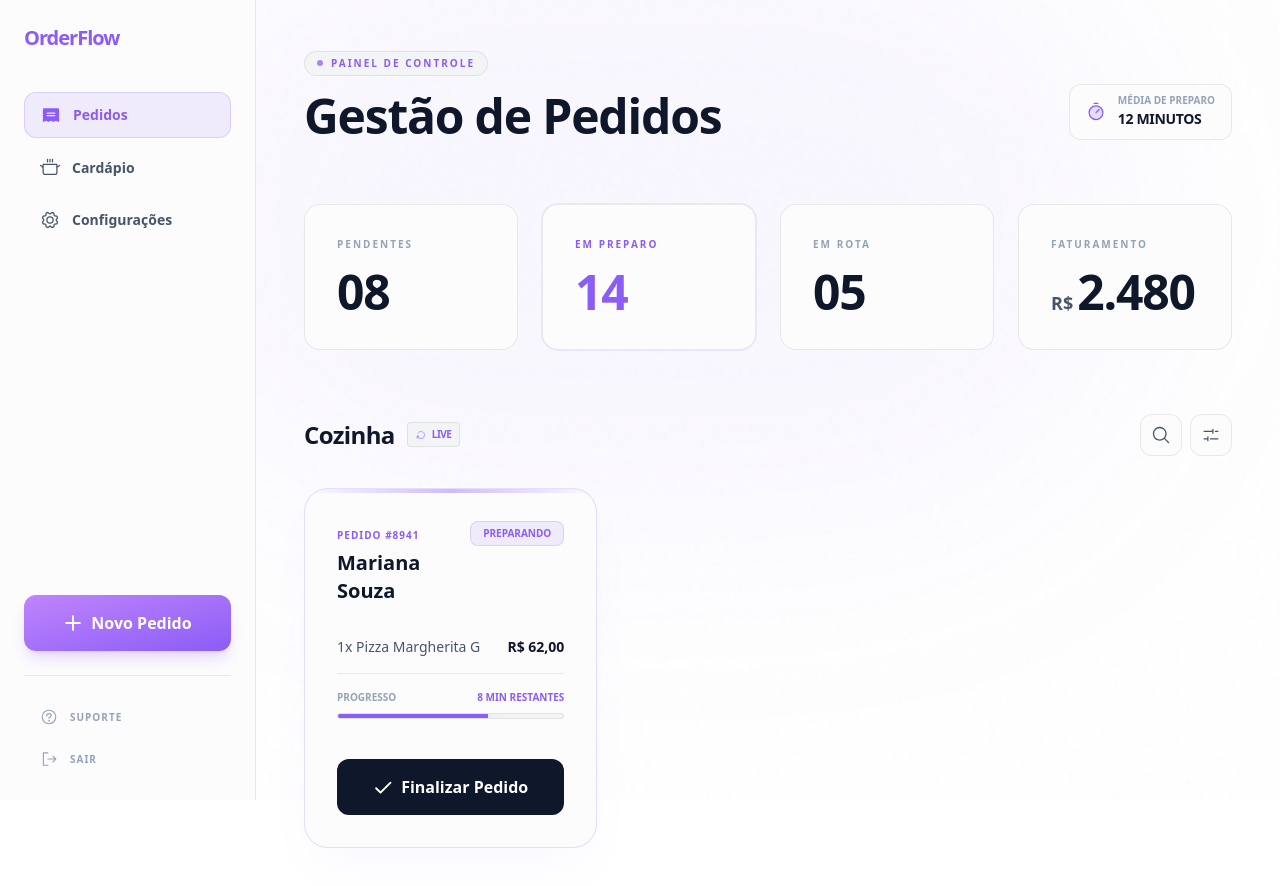
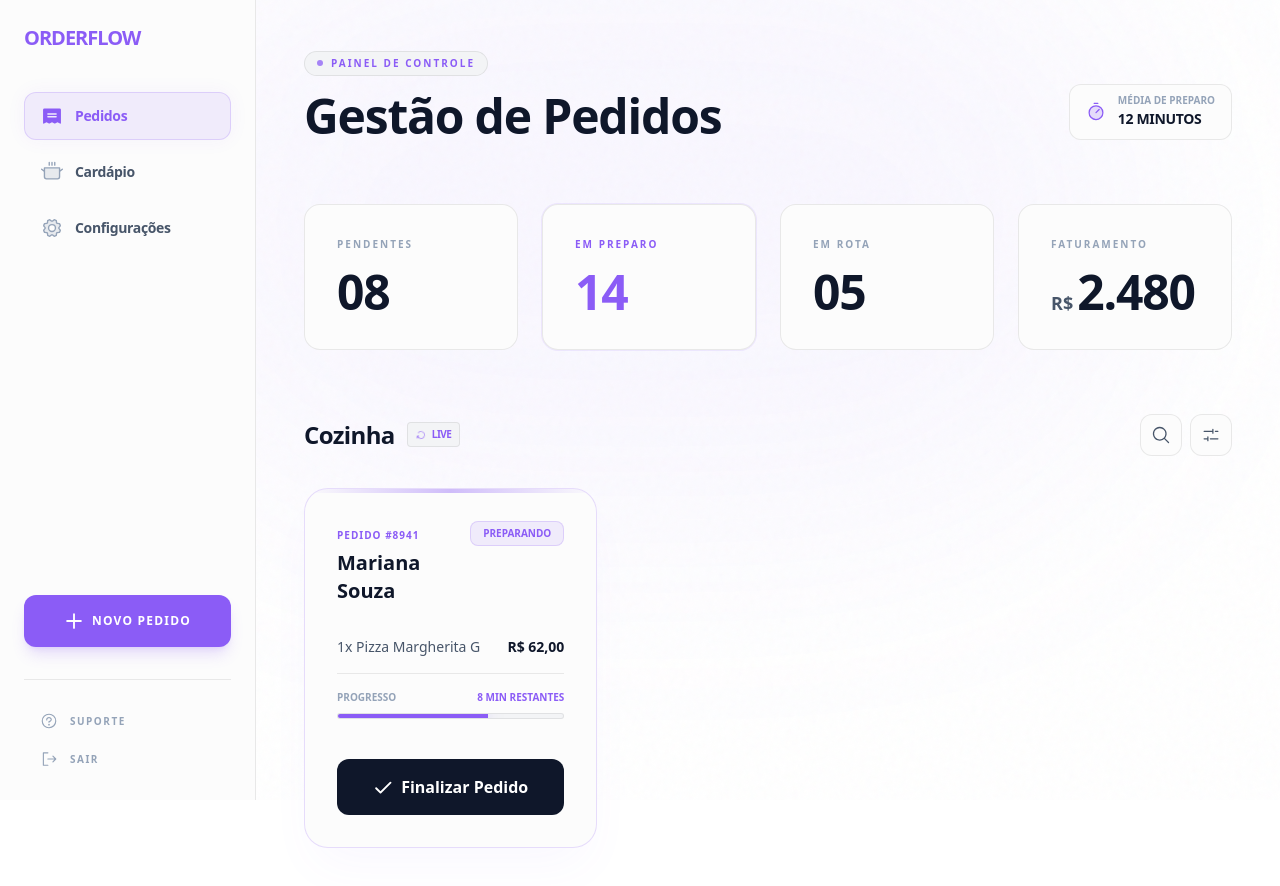
Before and after one commit to Fabrioco/OrderFlow-Web, a Next.js app: page /1/painel/pedidos in a window 1280 px wide. Shown: the top 886 px of the page. Built offline with nearby package versions, Linux system fonts and the light colour scheme.

Commit message:
fix: corrige as bordas da pagina selecionada

```diff
--- a/src/components/Sidebar.tsx
+++ b/src/components/Sidebar.tsx
@@ -3,58 +3,106 @@ import {
   Receipt,
   CookingPot,
   Gear,
-  ShieldCheck,
   Plus,
   Question,
   SignOut,
 } from "@phosphor-icons/react";
+import Link from "next/link";
+import { usePathname } from "next/navigation";
 
 export function Sidebar() {
+  const pathname = usePathname();
+
+  // Extrai o slug da URL (ex: /nome-da-loja/painel/pedidos -> nome-da-loja)
+  const segments = pathname.split("/");
+  const slug = segments[1];
+
+  const menuItems = [
+    {
+      icon: Receipt,
+      label: "Pedidos",
+      path: `/${slug}/painel/pedidos`,
+    },
+    {
+      icon: CookingPot,
+      label: "Cardápio",
+      path: `/${slug}/painel/cardapio`,
+    },
+    {
+      icon: Gear,
+      label: "Configurações",
+      path: `/${slug}/painel/configuracoes`,
+    },
+  ];
+
   return (
     <aside className="fixed left-0 top-0 hidden h-screen w-64 flex-col bg-surface border-r border-border p-6 lg:flex z-40">
-      <div className="mb-10 text-xl font-bold tracking-tighter text-accent">
+      <div className="mb-10 text-xl font-bold tracking-tighter text-accent uppercase">
         OrderFlow
       </div>
 
       <nav className="flex-1 space-y-2">
-        {[
-          { icon: Receipt, label: "Pedidos", active: true },
-          { icon: CookingPot, label: "Cardápio" },
-          { icon: Gear, label: "Configurações" },
-        ].map((item) => (
-          <a
-            key={item.label}
-            href="#"
-            className={`flex items-center gap-3 rounded-xl px-4 py-3 transition-all duration-200 ${
-              item.active
-                ? "bg-accent/10 text-accent border border-accent/20"
-                : "text-text-secondary hover:bg-surface-alt hover:text-text"
-            }`}
-          >
-            <item.icon size={20} weight={item.active ? "fill" : "regular"} />
-            <span className="text-sm font-semibold">{item.label}</span>
-          </a>
-        ))}
+        {menuItems.map((item) => {
+          // Verifica se a rota atual começa com o path do item
+          const isActive = pathname === item.path;
+
+          return (
+            <Link
+              key={item.label}
+              href={item.path}
+              className={`flex items-center gap-3 rounded-xl px-4 py-3 transition-all duration-200 border ${
+                isActive
+                  ? "bg-accent/10 text-accent border-accent/20 shadow-[0_0_20px_rgba(124,58,237,0.05)]"
+                  : "text-text-secondary border-transparent hover:bg-surface-alt hover:text-text"
+              }`}
+            >
+              <item.icon
+                size={22}
+                weight={isActive ? "fill" : "duotone"}
+                className={isActive ? "text-accent" : "text-text-muted"}
+              />
+              <span className="text-sm font-bold tracking-tight">
+                {item.label}
+              </span>
+            </Link>
+          );
+        })}
       </nav>
 
-      <button className="mb-6 flex items-center justify-center gap-2 rounded-xl bg-linear-to-br from-[#C084FC] to-accent py-4 font-bold text-white shadow-lg shadow-accent/20 transition-all hover:scale-[1.02] active:scale-[0.98]">
+      {/* Botão de Ação Rápida */}
+      <button className="mb-8 flex items-center justify-center gap-2 rounded-xl bg-accent py-4 font-bold text-white shadow-lg shadow-accent/20 transition-all hover:brightness-110 active:scale-[0.98]">
         <Plus size={20} weight="bold" />
-        Novo Pedido
+        <span className="text-xs uppercase tracking-widest font-black">
+          Novo Pedido
+        </span>
       </button>
 
-      <div className="space-y-2 border-t border-border pt-6">
-        <a
-          href="#"
-          className="flex items-center gap-3 px-4 py-2 text-text-muted hover:text-text transition-colors"
+      {/* Footer da Sidebar */}
+      <div className="space-y-1 border-t border-border pt-6">
+        <Link
+          href={`/${slug}/suporte`}
+          className="flex items-center gap-3 px-4 py-2 text-text-muted hover:text-text transition-colors group"
         >
-          <Question size={18} />
-          <span className="text-[10px] font-black uppercase tracking-widest">
+          <Question
+            size={18}
+            className="group-hover:text-accent transition-colors"
+          />
+          <span className="text-[10px] font-black uppercase tracking-[0.15em]">
             Suporte
           </span>
-        </a>
-        <button className="w-full flex items-center gap-3 px-4 py-2 text-text-muted hover:text-danger transition-colors">
-          <SignOut size={18} />
-          <span className="text-[10px] font-black uppercase tracking-widest">
+        </Link>
+
+        <button
+          onClick={() => {
+            /* Lógica de Logout */
+          }}
+          className="w-full flex items-center gap-3 px-4 py-2 text-text-muted hover:text-danger transition-colors group"
+        >
+          <SignOut
+            size={18}
+            className="group-hover:text-danger transition-colors"
+          />
+          <span className="text-[10px] font-black uppercase tracking-[0.15em]">
             Sair
           </span>
         </button>
```
